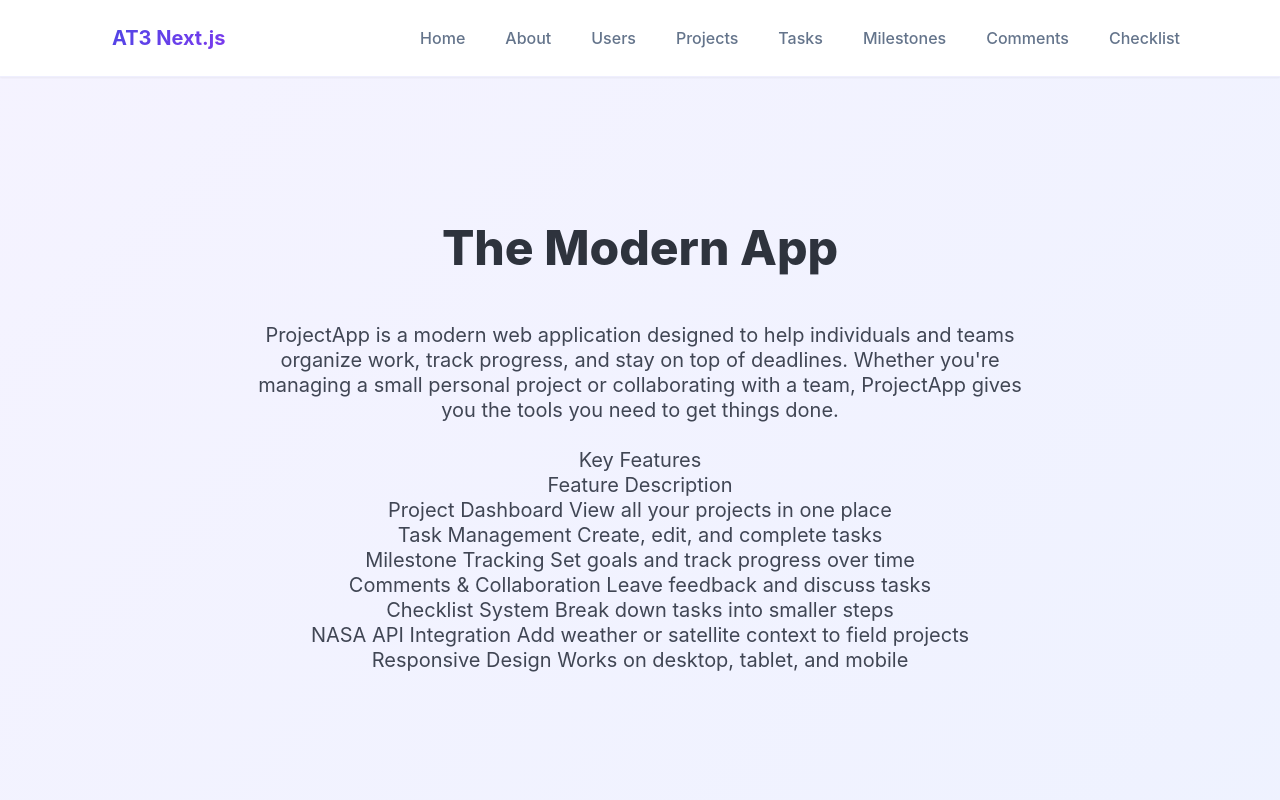
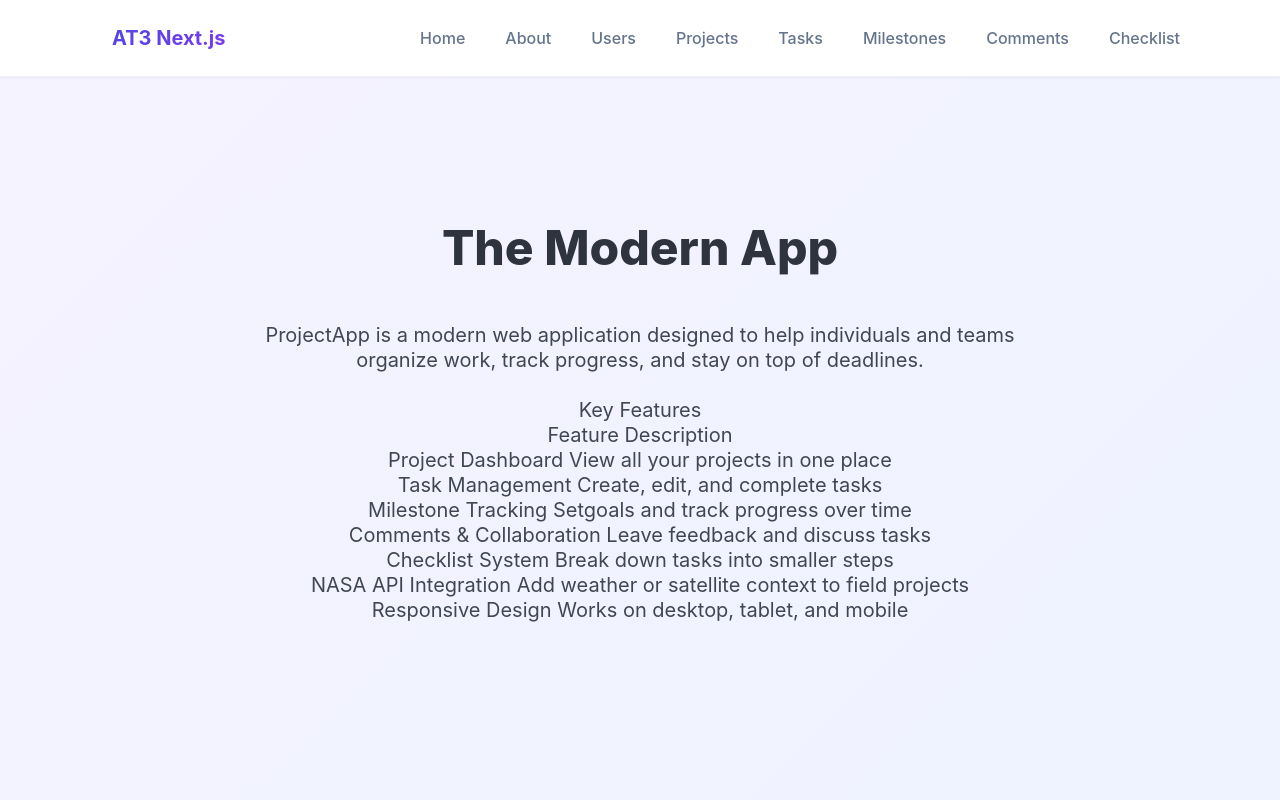
Before and after one commit to Pasha-jpg/at3, a Next.js app: page /about in a window 1280 px wide. Shown: the top 800 px of the page. Built offline with nearby package versions, Linux system fonts and the light colour scheme.

Commit message:
update about eslint error

```diff
--- a/app/about/page.js
+++ b/app/about/page.js
@@ -4,14 +4,15 @@ export default function About() {
             <div className="container has-text-centered">
                 <h1 className="title is-1">The Modern App</h1><br />
                 <p className="subtitle">
-                ProjectApp is a modern web application designed to help individuals and teams organize work, track progress, and stay on top of deadlines.
-                Whether you're managing a small personal project or collaborating with a team, ProjectApp gives you the tools you need to get things done.
+                ProjectApp is a modern web application designed to help individuals
+                and teams organize work, track progress, and stay on top of deadlines.
+
                <br /><br />
                 Key Features<br />
                 Feature Description<br />
                 Project Dashboard   View all your projects in one place<br />
                 Task Management Create, edit, and complete tasks<br />
-                Milestone Tracking  Set goals and track progress over time<br />
+                Milestone Tracking  Setgoals and track progress over time<br />
                 Comments & Collaboration    Leave feedback and discuss tasks<br />
                 Checklist System    Break down tasks into smaller steps<br />
                 NASA API Integration
```
